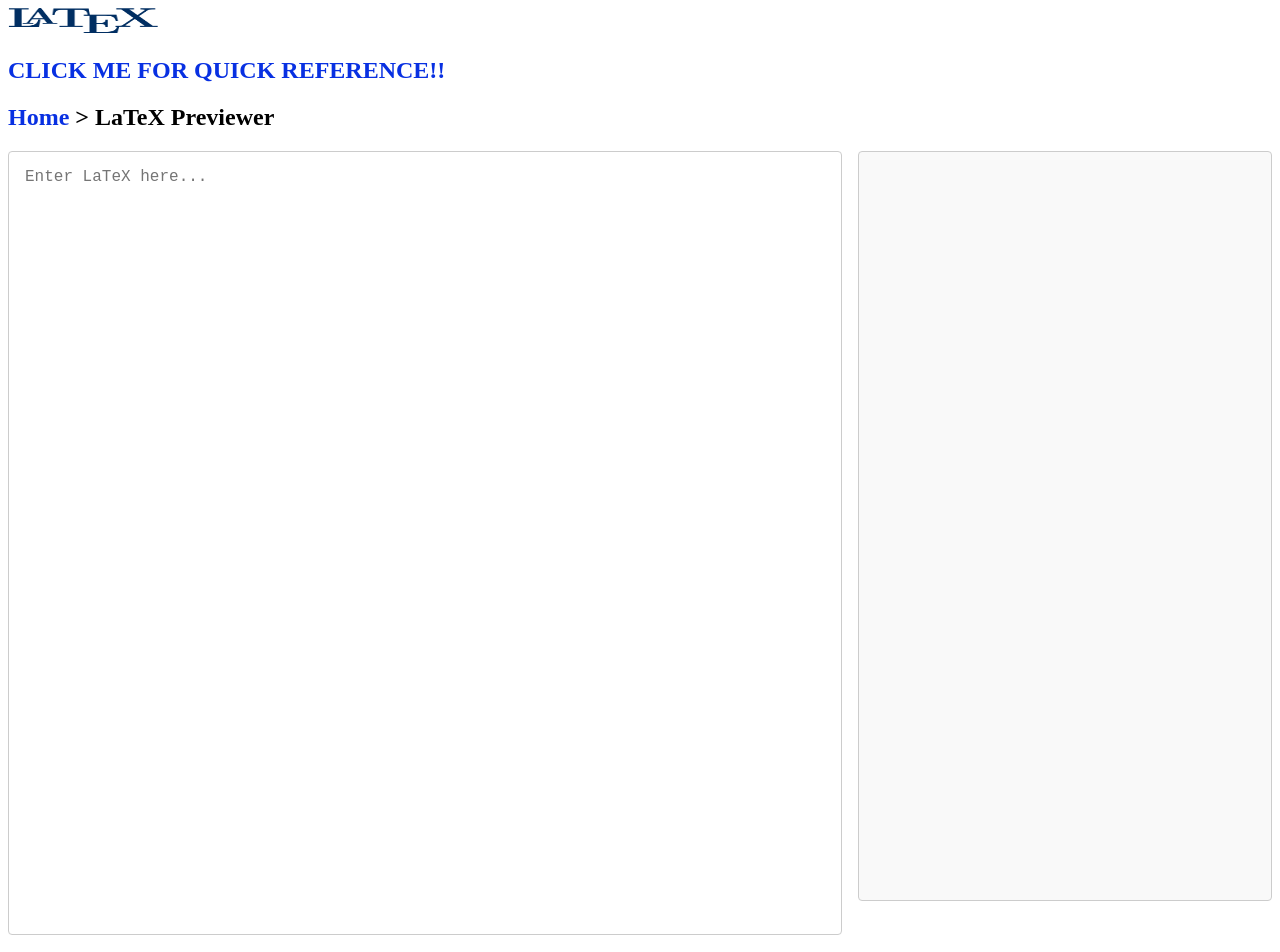
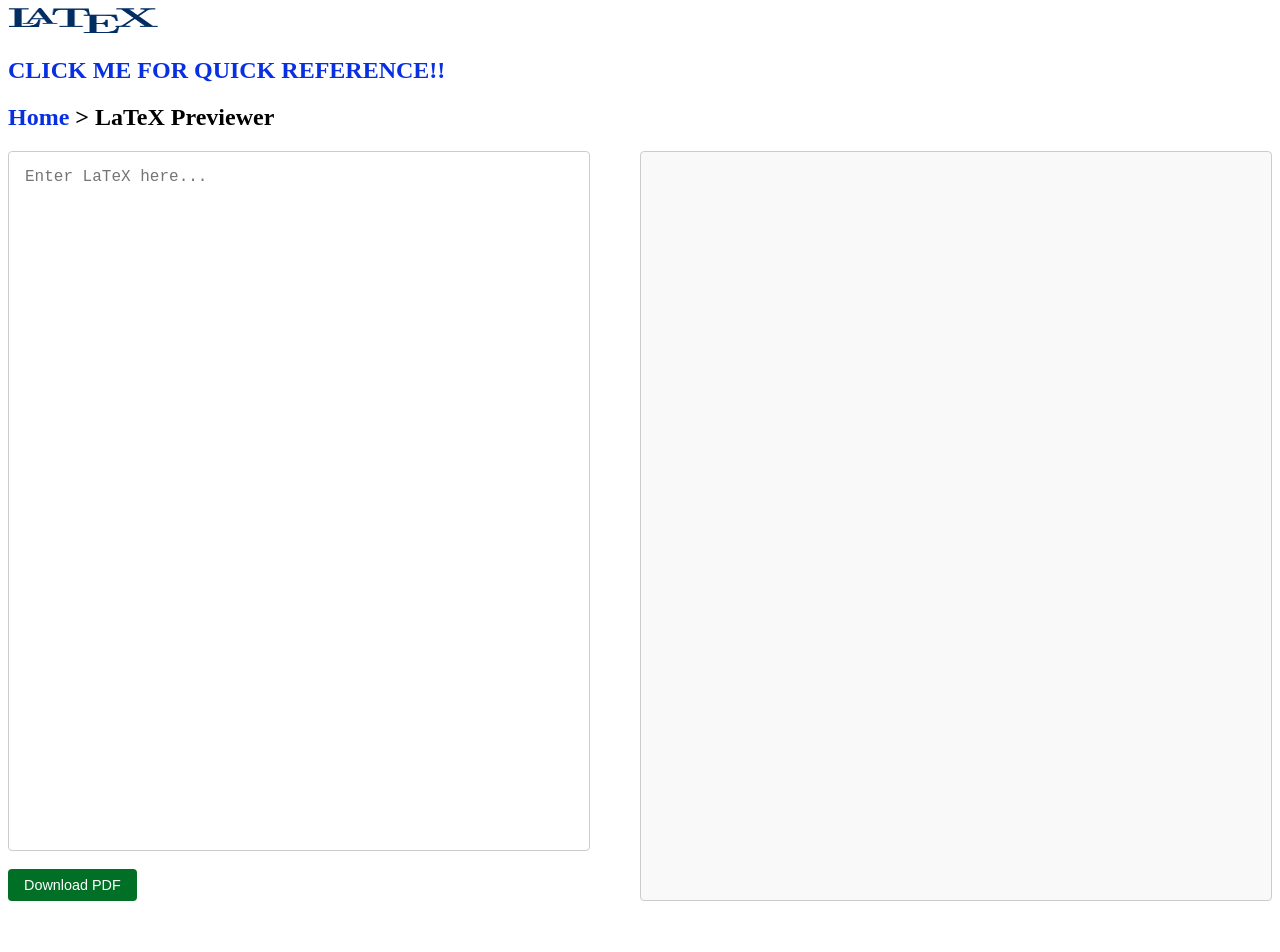
Before and after one commit to aln730/zxcvToolSHED, a SvelteKit app: page /latex in a window 1280 px wide. Shown: the top 952 px of the page. After the commit the page ends 909 px from the top, so only its background shows below. Built offline with nearby package versions, Linux system fonts and the light colour scheme.

Commit message:
fixed the issue

```diff
--- a/src/routes/latex/+page.svelte
+++ b/src/routes/latex/+page.svelte
@@ -17,23 +17,33 @@
 			error = null;
 
 			let inputToRender = latexInput.trim();
+
 			if (!inputToRender.match(/\\[a-zA-Z]+|[\^\_\{\}]/)) {
-					inputToRender = `\\text{${inputToRender.replace(/([{}])/g, '\\$1')}}`;
-				}
+				const escaped = inputToRender
+					.replace(/&/g, '&amp;')
+					.replace(/</g, '&lt;')
+					.replace(/>/g, '&gt;');
 
+				renderedLatex = `<pre style="white-space: pre-wrap; word-break: break-word; font-family: monospace;">${escaped}</pre>`;
+			} else {
+				// Use KaTeX for LaTeX syntax
 				renderedLatex = katex.renderToString(inputToRender, {
 					throwOnError: true,
 					displayMode: true
 				});
+			}
 		} catch (err) {
 			error = err.message;
 			renderedLatex = '';
 		}
 	}, 300);
 }
-</script>
 
 
+	function exportToPDF() {
+		alert("PDF export not implemented yet."); // Placeholder
+	}
+</script>
 
 <style>
 	.container {
@@ -47,28 +57,33 @@
 		flex: 1;
 		width: 800px;
 		height: 750px;
+		display: flex;
+		flex-direction: column;
+		justify-content: space-between;
 	}
 
 	textarea {
-		width: 800px;
-		height: 750px;
+		width: 100%;
+		height: 700px;
 		padding: 1rem;
 		font-size: 1rem;
 		border: 1px solid #ccc;
 		border-radius: 4px;
 		font-family: monospace;
 		resize: none;
+		box-sizing: border-box;
 	}
 
-
 	button {
-		margin-top: 1rem;
-		padding: 0.75rem 1.5rem;
+		align-self: flex-start;
+		padding: 0.5rem 1rem;
+		font-size: 0.9rem;
 		background-color: #017026;
 		color: white;
 		border: none;
 		border-radius: 4px;
 		cursor: pointer;
+		margin-top: 0.5rem;
 	}
 
 	.output {
@@ -77,7 +92,9 @@
 		border-radius: 4px;
 		background: #f9f9f9;
 		color: #000;
-	min-height: 300px;
+		min-height: 700px;
+		font-family: monospace;
+		font-size: 1rem;
 		box-sizing: border-box;
 		overflow-wrap: break-word;
 		word-break: break-word;
@@ -95,16 +112,16 @@
 		text-decoration: none;
 	}
 
-
-    h2 a{
+	h2 a {
 		color: #0830e2;
 		text-decoration: none;
 		text-align: center;
 	}
+</style>
 
-</style>
-<img src="LaTeX.png" width="150px" height="25px">
-<h2><a href="https://quickref.me/latex">CLICK ME FOR QUICK REFERENCE!!</a></h2>
+<img src="LaTeX.png" width="150px" height="25px" alt="LaTeX logo" />
+<h2><a href="https://quickref.me/latex" target="_blank">CLICK ME FOR QUICK REFERENCE!!</a></h2>
+
 <div>
 	<nav>
 		<h1><a href="/">Home</a> &gt; <span>LaTeX Previewer</span></h1>
@@ -122,6 +139,5 @@
 		<div class="box output" id="rendered-output">
 			{@html renderedLatex}
 		</div>
-
 	</div>
 </div>
```
Lines whose indentation alone changed are shown as unchanged.
